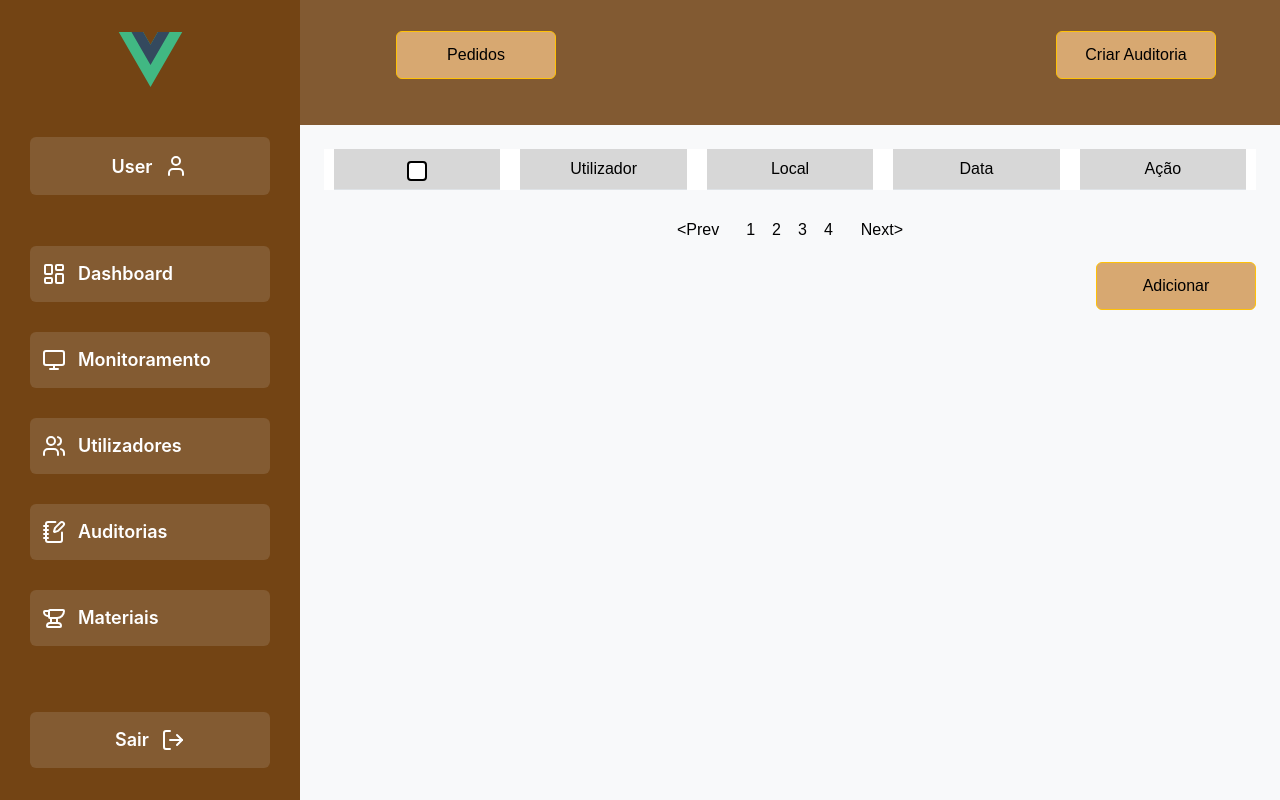
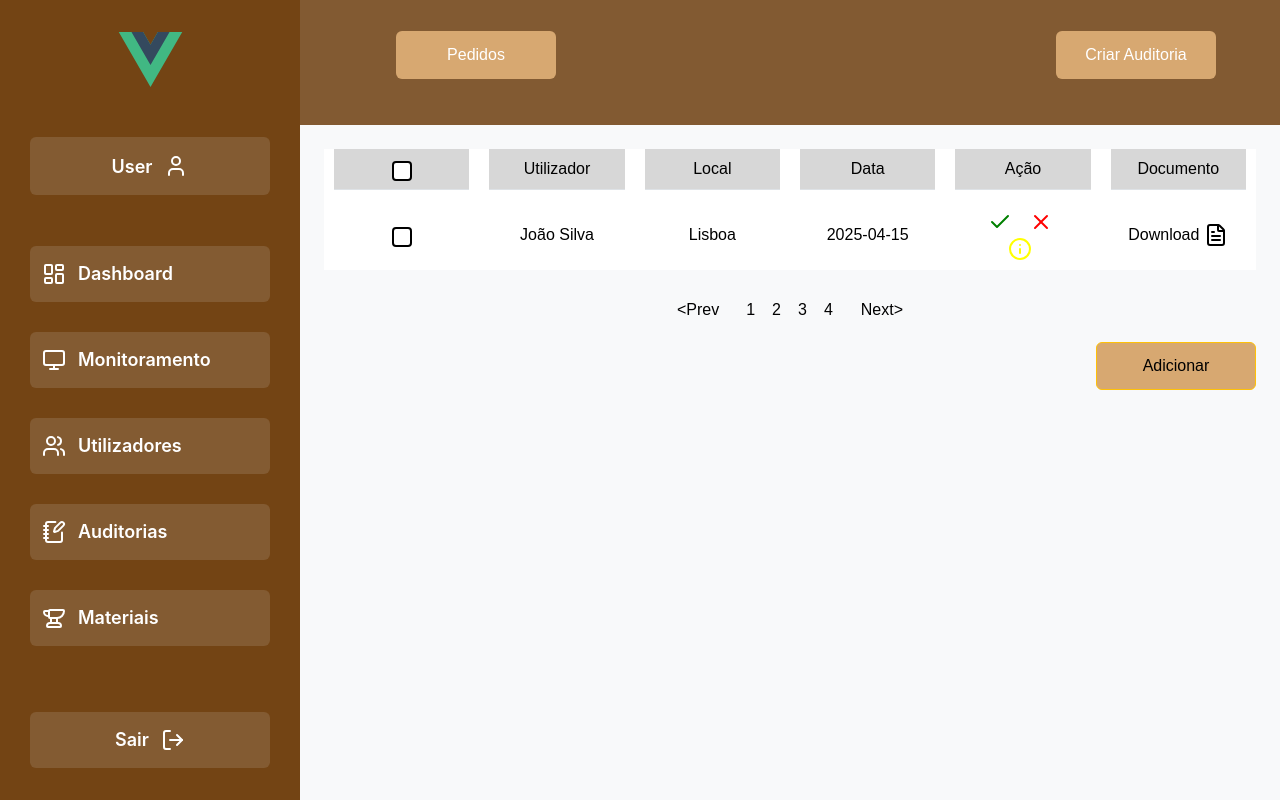
Before and after one commit to Projeto-PW-402/Back-Office, a Vue app: page /Auditorias in a window 1280 px wide. Built offline with nearby package versions, Linux system fonts and the light colour scheme; the HTML template or start-up script is replaced by a standard one; what vue3-apexcharts would draw is missing.

Commit message:
Auditorias

```diff
--- a/src/pages/Auditorias.vue
+++ b/src/pages/Auditorias.vue
@@ -1,5 +1,25 @@
 <script setup lang="ts">
 import Navbar from '../components/Navbar.vue'
+import { Check, X, Info, FileText } from 'lucide-vue-next';
+import { computed, ref } from 'vue';
+
+const options = [];
+const selected = ref<number[]>([]);
+const selectAll = computed(() => {
+    return selected.value.length === users.value.length;
+});
+
+const toggleSelectAll = () => {
+    if (selectAll.value) {
+        selected.value = [];
+    } else {
+        selected.value = users.value.map(user => user.id);
+    }
+};
+
+const users = ref([
+    { id: 1, nome: 'João Silva', local: 'Lisboa', data: '2025-04-15' },
+])
 
 </script>
 <template>
@@ -9,47 +29,58 @@ import Navbar from '../components/Navbar.vue'
             <nav>
                 <div class="sub-navbar-container">
                     <ul class="sub-navbar-list">
-                    <li class="sub-navbar-elements"><div class="btn btn-warning sub-navbar-buttons">Pedidos</div></li>
-                    <li class="sub-navbar-elements"><div class="btn btn-warning sub-navbar-buttons">Criar Auditoria</div></li>
+                        <li class="sub-navbar-elements">
+                            <div class="btn btn-warning sub-navbar-buttons">Pedidos</div>
+                        </li>
+                        <li class="sub-navbar-elements">
+                            <div class="btn btn-warning sub-navbar-buttons">Criar Auditoria</div>
+                        </li>
                     </ul>
                 </div>
             </nav>
             <div class="container-fluid p-4 bg-light" id="table-container">
                 <div class="table-responsive bg-white ">
-        <table class="table table-hover mb-0">
+                    <table class="table  mb-0">
                         <thead class="text-center align-middle">
                             <tr>
                                 <th scope="col">
-                <input type="checkbox" class="form-check-input"/>
+                                    <input type="checkbox" class="form-check-input" :checked="selectAll" @change="toggleSelectAll"/>
                                 </th>
                                 <th scope="col">Utilizador</th>
                                 <th scope="col">Local</th>
                                 <th scope="col">Data</th>
                                 <th scope="col">Ação</th>
+                                <th scope="col">Documento</th>
                             </tr>
                         </thead>
-          <!-- <tbody class="text-center align-middle">
-            <tr v-for="(item, index) in materiais" :key="index">
-              <td><input type="checkbox" /></td>
-              <td>{{ item.nome }}</td>
-              <td>
-                <select class="form-select form-select-sm">
-                  <option v-for="(tipo, i) in tipos" :key="i">{{ tipo }}</option>
-                </select>
+                        <tbody class="text-center align-middle">
+                            <tr v-for="user in users" :key="user.id">
+                                <td :style="{backgroundColor: selected.includes(user.id) ? 'lightblue' : 'white'}">
+                                    <input type="checkbox" class="form-check-input" :value="user.id"
+                                        v-model="selected" />
                                 </td>
-              <td>{{ item.descricao }}</td>
-              <td>{{ item.quantidade }}</td>
-              <td>
-                <button class="btn btn-sm btn-outline-danger me-1">
-                  <i class="bi bi-trash"></i>
+                                <td :style="{backgroundColor: selected.includes(user.id) ? 'lightblue' : 'white'}">{{ user.nome }}</td>
+                                <td :style="{backgroundColor: selected.includes(user.id) ? 'lightblue' : 'white'}">{{ user.local }}</td>
+                                <td :style="{backgroundColor: selected.includes(user.id) ? 'lightblue' : 'white'}">{{ user.data }}</td>
+                                <td :style="{backgroundColor: selected.includes(user.id) ? 'lightblue' : 'white'}">
+                                    <button class="actions" style="color:green;">
+                                        <Check width="20px" height="20px" />
                                     </button>
-                <button class="btn btn-sm btn-outline-warning">
-                  <i class="bi bi-pencil"></i>
+                                    <button class="actions" style="color:red;">
+                                        <X width="20px" height="20px" />
+                                    </button>
+                                    <button class="actions" style="color:yellow;">
+                                        <Info width="20px" height="20px" />
                                     </button>
                                 </td>
-              <td>{{ item.preco }}</td>
+                                <td :style="{backgroundColor: selected.includes(user.id) ? 'lightblue' : 'white'}">
+                                    <button class="download">
+                                        Download
+                                        <FileText width="20px" height="20px" />
+                                    </button>
+                                </td>
                             </tr>
-          </tbody> -->
+                        </tbody>
                     </table>
                 </div>
 
@@ -61,7 +92,7 @@ import Navbar from '../components/Navbar.vue'
                         <li class="page-item"><a class="page-link" href="#">2</a></li>
                         <li class="page-item"><a class="page-link" href="#">3</a></li>
                         <li class="page-item"><a class="page-link" href="#">4</a></li>
-          <li class="page-item"><a class="page-link" href="#" id = 'next'>Next&gt;</a></li>
+                        <li class="page-item"><a class="page-link" href="#" id='next'>Next&gt;</a></li>
                     </ul>
                 </nav>
 
@@ -75,25 +106,29 @@ import Navbar from '../components/Navbar.vue'
 </template>
 
 <style scoped>
-    .frame{
+.frame {
+    user-select: none;
     width: 100%;
     max-height: 100dvh;
     display: flex;
     flex-direction: column;
 }
-    .sub-navbar-container{
+
+.sub-navbar-container {
     display: flex;
     justify-content: center;
     align-items: center;
     height: 125px;
     background-color: #825A32;
 }
-    .sub-navbar-list{
+
+.sub-navbar-list {
     display: flex;
     gap: 500px;
-        list-style:none;
+    list-style: none;
 }
-    .sub-navbar-buttons{
+
+.sub-navbar-buttons {
     display: flex;
     justify-content: center;
     align-items: center;
@@ -106,55 +141,89 @@ import Navbar from '../components/Navbar.vue'
     font-size: 16px;
 
     background-color: #D7A871;
+    color: #fff;
+    border: none;
 }
+
 .auditorias-container {
     display: flex;
 }
-    #title{
+
+#title {
     font-family: Poppins, sans-serif;
     font-weight: 600;
 }
-    #table-container{
+
+#table-container {
     max-height: calc(100dvh - 125px);
     height: 100%;
 }
-    table{
+
+table {
     background: transparent;
     width: 100%;
 }
-    tr{
+
+tr {
     display: flex;
     width: 100%;
     justify-content: space-between;
     align-items: center;
 }
-    th{
+
+th {
     background-color: #d7d7d7;
     border-radius: 0%;
     font-family: Poppins, sans-serif;
     font-weight: 500;
     margin-inline: 10px;
     width: 100%;
+    margin-bottom: 10px;
 }
-    input[type="checkbox"]{
+
+tbody {
+    background-color: transparent;
+    border-radius: 0%;
+    font-family: Poppins, sans-serif;
+    font-weight: 500;
+    margin-inline: 10px;
+    width: 100%;
+}
+
+td {
+    background-color: #fff;
+    border: none;
+    border-radius: 0%;
+    font-family: Poppins, sans-serif;
+    font-weight: 500;
+    margin-inline: 10px;
+    width: 100%;
+}
+
+
+input[type="checkbox"] {
     width: 20px;
     height: 20px;
     border: 2px solid #000;
 }
-    input[type="checkbox"]:focus{
+
+input[type="checkbox"]:focus {
     box-shadow: none !important;
 }
-    input[type="checkbox"]:checked{
+
+input[type="checkbox"]:checked {
     outline: none;
     border-color: transparent;
 }
-    ul{
+
+ul {
     font-weight: 500;
     font-size: 16px;
     display: flex;
     gap: 2px;
 }
-    .page-link{
+
+.page-link {
     font-family: Poppins, sans-serif;
     font-weight: 500;
     font-size: 16px;
@@ -163,18 +232,54 @@ import Navbar from '../components/Navbar.vue'
     color: black;
     gap: 10px;
 }
-    #prev{
+
+#prev {
     margin-right: 10px;
 }
-    #next{
+
+#next {
     margin-left: 10px;
 }
-    #adicionar{
-      font-family: Poppins,sans-serif;
+
+#adicionar {
+    font-family: Poppins, sans-serif;
     font-weight: 500;
     font-size: 16px;
     width: 10rem;
     height: 3rem;
     background-color: #D7A871;
 }
+
+.download {
+    display: flex;
+    justify-content: center;
+    align-items: center;
+    gap: 5px;
+
+    border: none;
+    background-color: inherit;
+    width: 100%;
+    height: auto;
+
+    font-family: Poppins, sans-serif;
+    font-weight: 500;
+    font-size: 16px;
+}
+
+.actions {
+    border: none;
+    background-color: inherit;
+    width: auto;
+    height: auto;
+    margin-right: 5px;
+    transition: transform 0.2s linear;
+}
+
+.download:hover {
+    transform: scale(1.05);;
+}
+
+.actions:hover {
+    transform: rotate(5deg) scale(1.4);
+}
 </style>
--- a/src/router/index.ts
+++ b/src/router/index.ts
@@ -25,6 +25,7 @@ const routes = [
         path: '/Auditorias',
         name: 'Auditorias',
         component : () => import('../pages/Auditorias.vue')
+
     },
 ]
 
```
Lines whose indentation alone changed are shown as unchanged.
